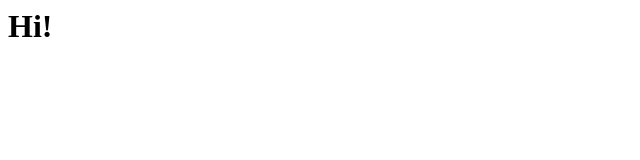
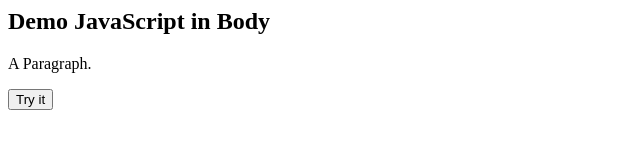
Before and after one commit to AndrewKhans/swift-bracket-generator, a plain HTML site: page index.html in a window 1280 px wide. Shown: the whole page, without its empty margins (0-640 px from the left). Drawn offline with Linux system fonts and the light colour scheme.

Commit message:
Update index.html

```diff
--- a/index.html
+++ b/index.html
@@ -1 +1,17 @@
-<h1>Hi!</h1>
+<html>
+  <body>
+
+    <h2>Demo JavaScript in Body</h2>
+
+    <p id="demo">A Paragraph.</p>
+
+    <button type="button" onclick="myFunction()">Try it</button>
+
+    <script>
+      function myFunction() {
+        document.getElementById("demo").innerHTML = "Paragraph changed.";
+      }
+    </script>
+
+  </body>
+</html>
```
